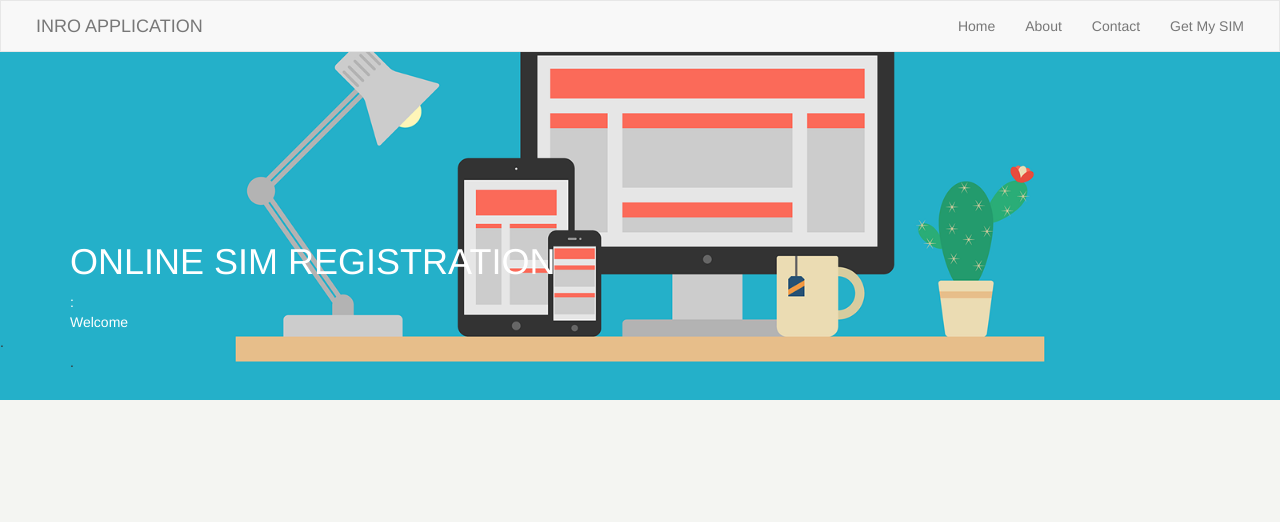
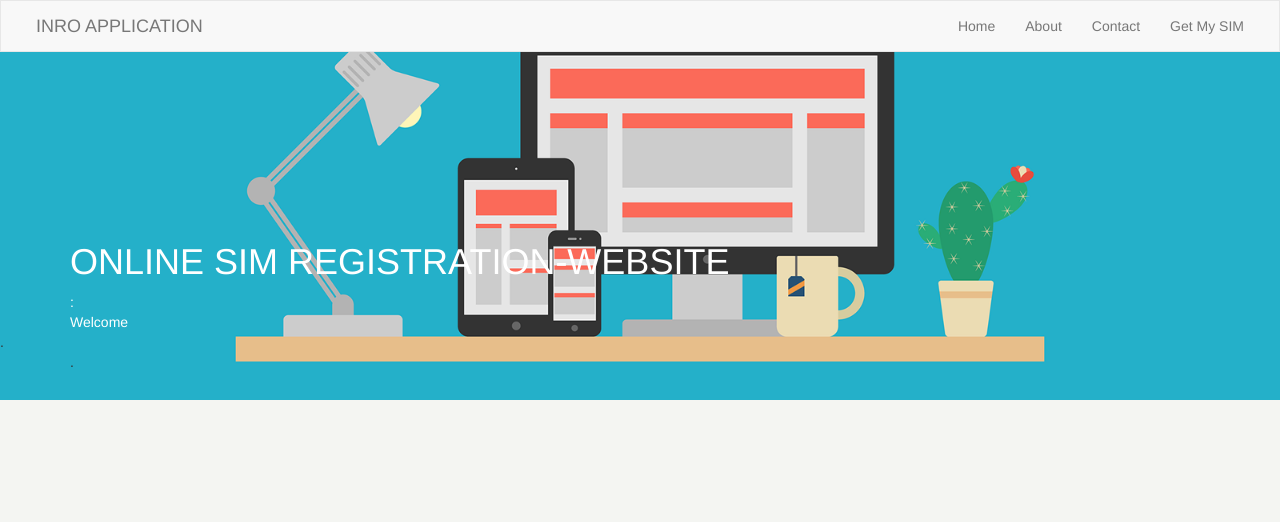
Before and after one commit to adhi1234/minipro, a Laravel app: page / in a window 1280 px wide. Shown: the top 522 px of the page. Run offline with Laravel 8, Linux system fonts and the light colour scheme; settings files or empty folders that the repository lacks are supplied; some libraries are stand-ins or nearby versions.

Commit message:
Change_in_heading
Heading changed

```diff
--- a/resources/views/home.blade.php
+++ b/resources/views/home.blade.php
@@ -8,7 +8,7 @@
     <div class="background">&nbsp;  </div>
     <div class="container">
         <div class="header-text">
-          <h1>ONLINE SIM REGISTRATION </h1>:<br>Welcome<br>
+          <h1>ONLINE SIM REGISTRATION-WEBSITE </h1>:<br>Welcome<br>
 
         </div>
 
```
